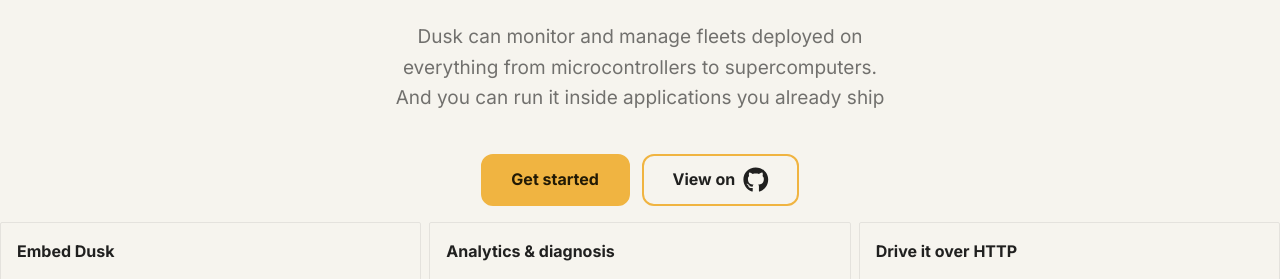
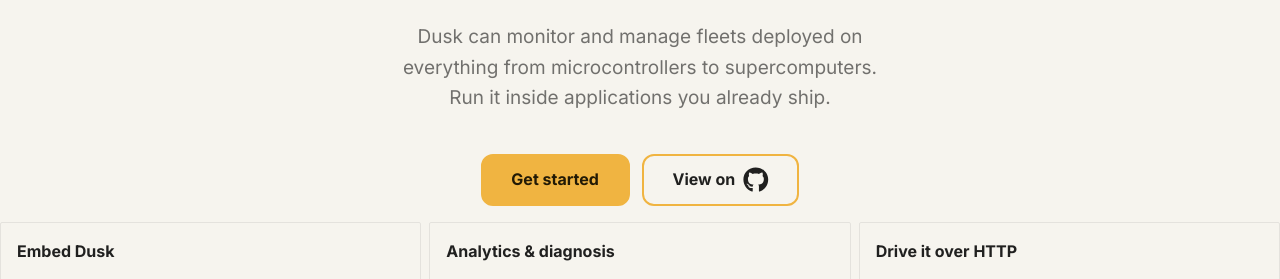
Before and after one commit to tomerze/dusk, an MkDocs documentation site: the page built from docs/docs/index.md, in a window 1280 px wide and 1193 px high. Shown: the part 384-663 px from the top of the window. Built offline with MkDocs 1.6.1 and Material for MkDocs 9.7.7, drawn with Linux system fonts in a browser that asks for light colours; comment, search, counter and statistics services are not loaded.

Commit message:
Update docs to end the home page's pitch with a call to action
"And you can run it inside applications you already ship" becomes "Run
it inside applications you already ship." - an invitation instead of a
remark, and with the full stop it was missing.

```diff
--- a/docs/docs/index.md
+++ b/docs/docs/index.md
@@ -15,8 +15,8 @@
 { .dusk-hero__lead }
 
 Dusk can monitor and manage fleets deployed on everything from
-microcontrollers to supercomputers. And you can run it inside applications
-you already ship
+microcontrollers to supercomputers. Run it inside applications you already
+ship.
 { .dusk-hero__pitch }
 
 [Get started](getting-started/index.md){ .md-button .md-button--primary }
```
